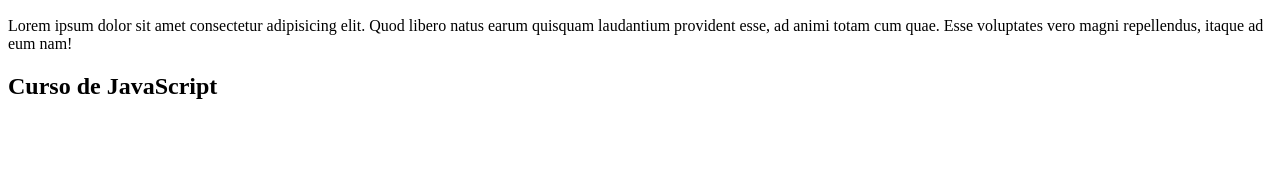
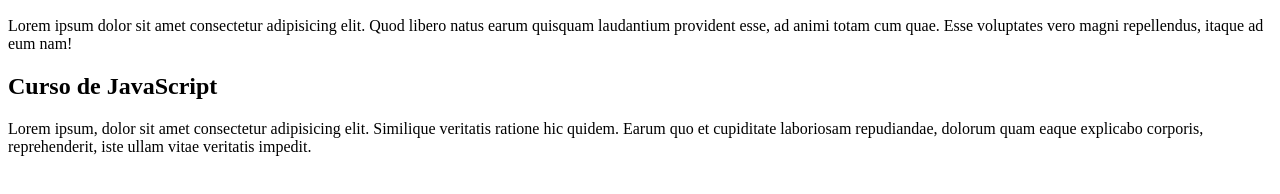
Before and after one commit to ANDRE-SANTOSDS/projeto-site, a plain HTML site: page index.html in a window 1280 px wide. Shown: the part 110-304 px from the top of the page. Drawn offline with Linux system fonts and the light colour scheme.

Commit message:
Update index.html

```diff
--- a/index.html
+++ b/index.html
@@ -16,7 +16,7 @@
         </article>
         <article>
             <h2>Curso de JavaScript</h2>
-            <p></p>
+            <p>Lorem ipsum, dolor sit amet consectetur adipisicing elit. Similique veritatis ratione hic quidem. Earum quo et cupiditate laboriosam repudiandae, dolorum quam eaque explicabo corporis, reprehenderit, iste ullam vitae veritatis impedit.</p>
         </article>
     </main>
 </body>
```
